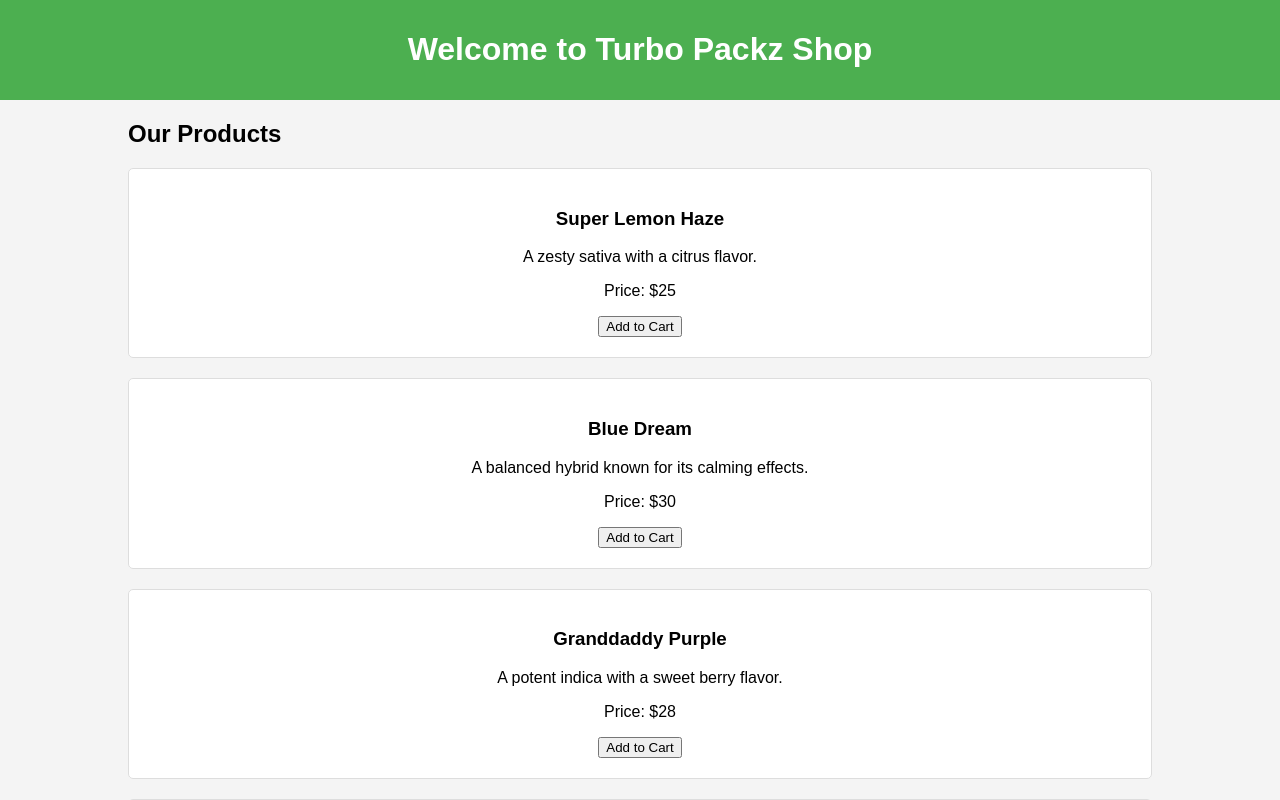
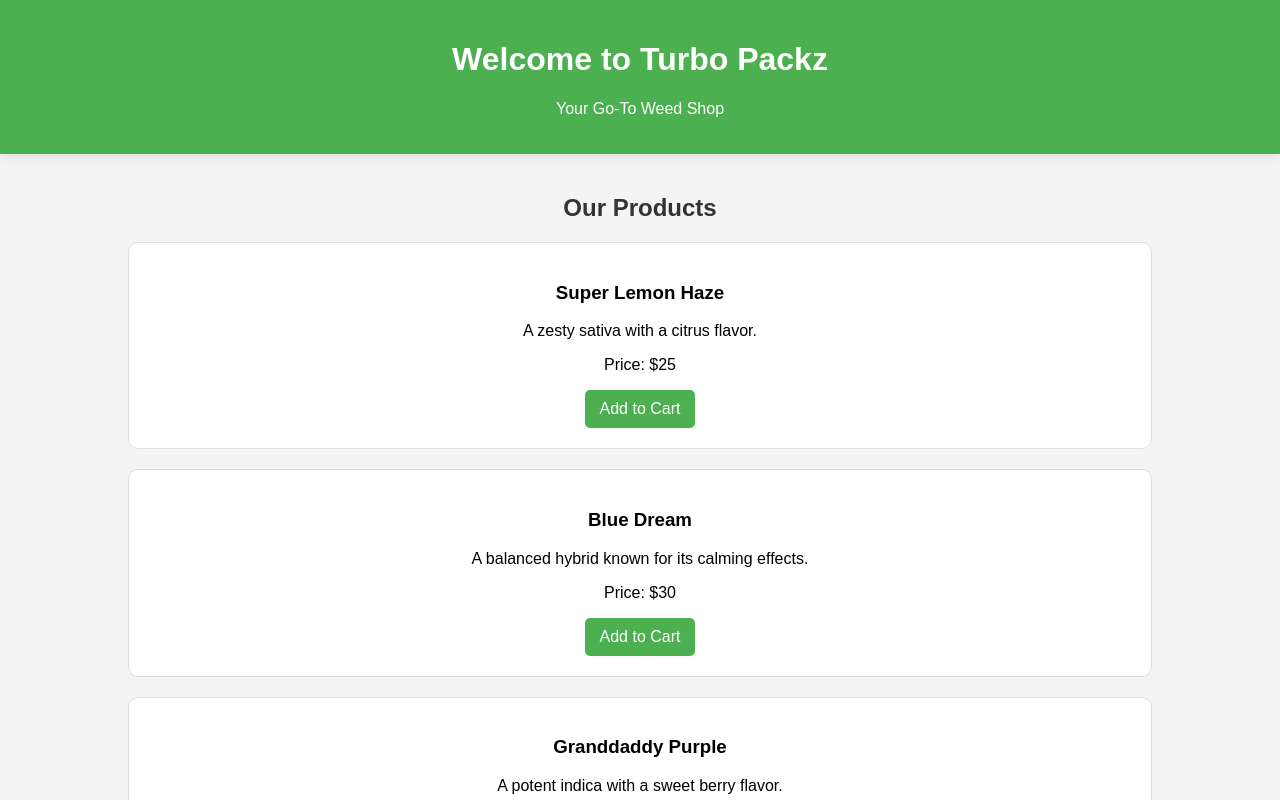
Before and after one commit to dga12/turbo.packzz, a plain HTML site: page index.html in a window 1280 px wide. Shown: the top 800 px of the page. Drawn offline with Linux system fonts and the light colour scheme.

Commit message:
Update index.html

```diff
--- a/index.html
+++ b/index.html
@@ -3,30 +3,38 @@
 <head>
     <meta charset="UTF-8">
     <meta name="viewport" content="width=device-width, initial-scale=1.0">
-    <title>Turbo Packz</title>
+    <title>Turbo Packz's Shop</title>
     <style>
         body {
-            font-family: Arial, sans-serif;
+            font-family: 'Arial', sans-serif;
             margin: 0;
             padding: 0;
             background-color: #f4f4f4;
             overflow-x: hidden;
+            transition: background-color 0.3s;
         }
         header {
             background: #4CAF50;
             color: white;
-            padding: 10px 0;
+            padding: 20px 0;
             text-align: center;
+            box-shadow: 0 2px 10px rgba(0, 0, 0, 0.1);
         }
         .container {
             width: 80%;
             margin: auto;
             overflow: hidden;
+            padding: 20px 0;
+        }
+        h2 {
+            text-align: center;
+            margin-bottom: 20px;
+            color: #333;
         }
         .product {
             background: white;
             border: 1px solid #ddd;
-            border-radius: 5px;
+            border-radius: 10px;
             padding: 20px;
             margin: 20px 0;
             text-align: center;
@@ -39,14 +47,29 @@
             transform: translateY(-5px);
             box-shadow: 0 4px 20px rgba(0, 0, 0, 0.2);
         }
+        button {
+            background-color: #4CAF50;
+            color: white;
+            border: none;
+            border-radius: 5px;
+            padding: 10px 15px;
+            cursor: pointer;
+            font-size: 16px;
+            transition: background-color 0.3s, transform 0.2s;
+        }
+        button:hover {
+            background-color: #45a049;
+            transform: translateY(-2px);
+        }
         footer {
             text-align: center;
-            padding: 10px 0;
+            padding: 20px 0;
             background: #4CAF50;
             color: white;
             position: relative;
             bottom: 0;
             width: 100%;
+            box-shadow: 0 -2px 10px rgba(0, 0, 0, 0.1);
         }
         @keyframes fadeIn {
             to {
@@ -60,19 +83,24 @@
             right: 20px;
             background: #4CAF50;
             color: white;
-            padding: 10px 20px;
+            padding: 15px 25px;
             border-radius: 5px;
             opacity: 0;
-            transition: opacity 0.5s;
+            transition: opacity 0.5s, transform 0.3s;
             z-index: 1000;
+            transform: translateY(20px);
+        }
+        .cart-message.show {
+            opacity: 1;
+            transform: translateY(0);
         }
     </style>
 </head>
 <body>
 
 <header>
-    <h1>Welcome to Turbo Packz Shop</h1>
-
+    <h1>Welcome to Turbo Packz</h1>
+    <p>Your Go-To Weed Shop</p>
 </header>
 
 <div class="container">
@@ -112,10 +140,10 @@
 
     function addToCart(productName) {
         cartMessage.innerText = `Added ${productName} to cart!`;
-        cartMessage.style.opacity = 1;
+        cartMessage.classList.add('show');
 
         setTimeout(() => {
-            cartMessage.style.opacity = 0;
+            cartMessage.classList.remove('show');
         }, 2000);
     }
 </script>
```
